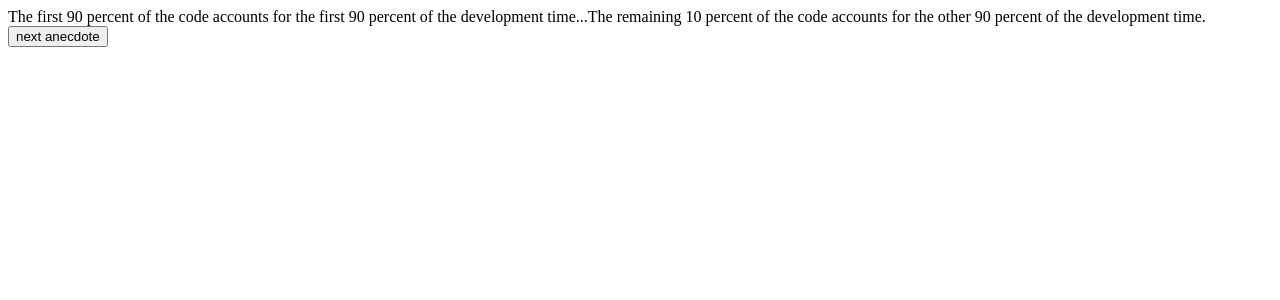
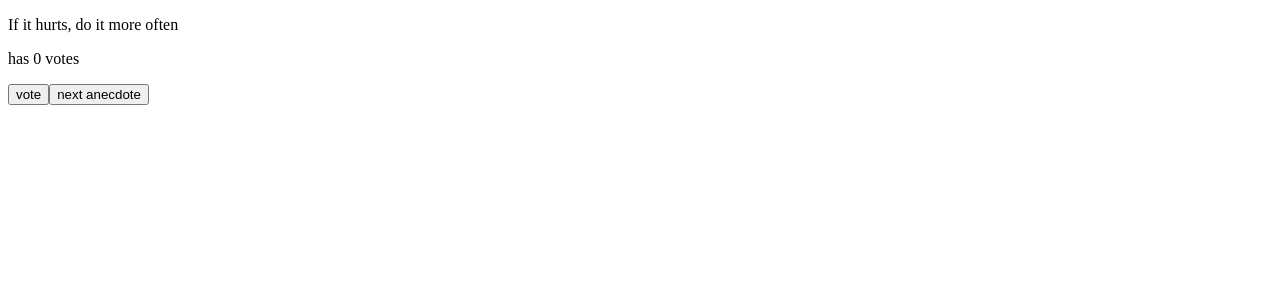
Before and after one commit to Jonatandb/fullstackopen.com, a React (Create React App) app: page / in a window 1280 px wide. Shown: the top 300 px of the page. Built offline with nearby package versions, Linux system fonts and the light colour scheme.

Commit message:
1.13*: anecdotes step2
https://fullstackopen.com/en/part1/a_more_complex_state_debugging_react_apps

```diff
--- a/src/components/App.jsx
+++ b/src/components/App.jsx
@@ -12,14 +12,24 @@ const anecdotes = [
 const randomQuoteIndexNumber = () => Math.floor(Math.random() * anecdotes.length)
 
 const App = () => {
-    const [selected, setSelected] = useState(randomQuoteIndexNumber())
+    const [selected, setSelected] = useState(0)
+    const [votes, setVotes] = useState(new Uint8Array(anecdotes.length))
 
-    return (<>
-        <div>
-            {anecdotes[selected]}
-        </div>
-        <button onClick={() => setSelected(randomQuoteIndexNumber())}>next anecdote</button>
-    </>
+    const increaseVoteCount = () => {
+        const copyVotes = [...votes]
+        copyVotes[selected]++
+        setVotes(copyVotes)
+    }
+
+    return (
+        <>
+            <div>
+                <p>{anecdotes[selected]}</p>
+                <p>has {votes[selected]} votes</p>
+            </div>
+            <button onClick={increaseVoteCount}>vote</button>
+            <button onClick={() => setSelected(randomQuoteIndexNumber())}>next anecdote</button>
+        </>
     )
 }
 
```
